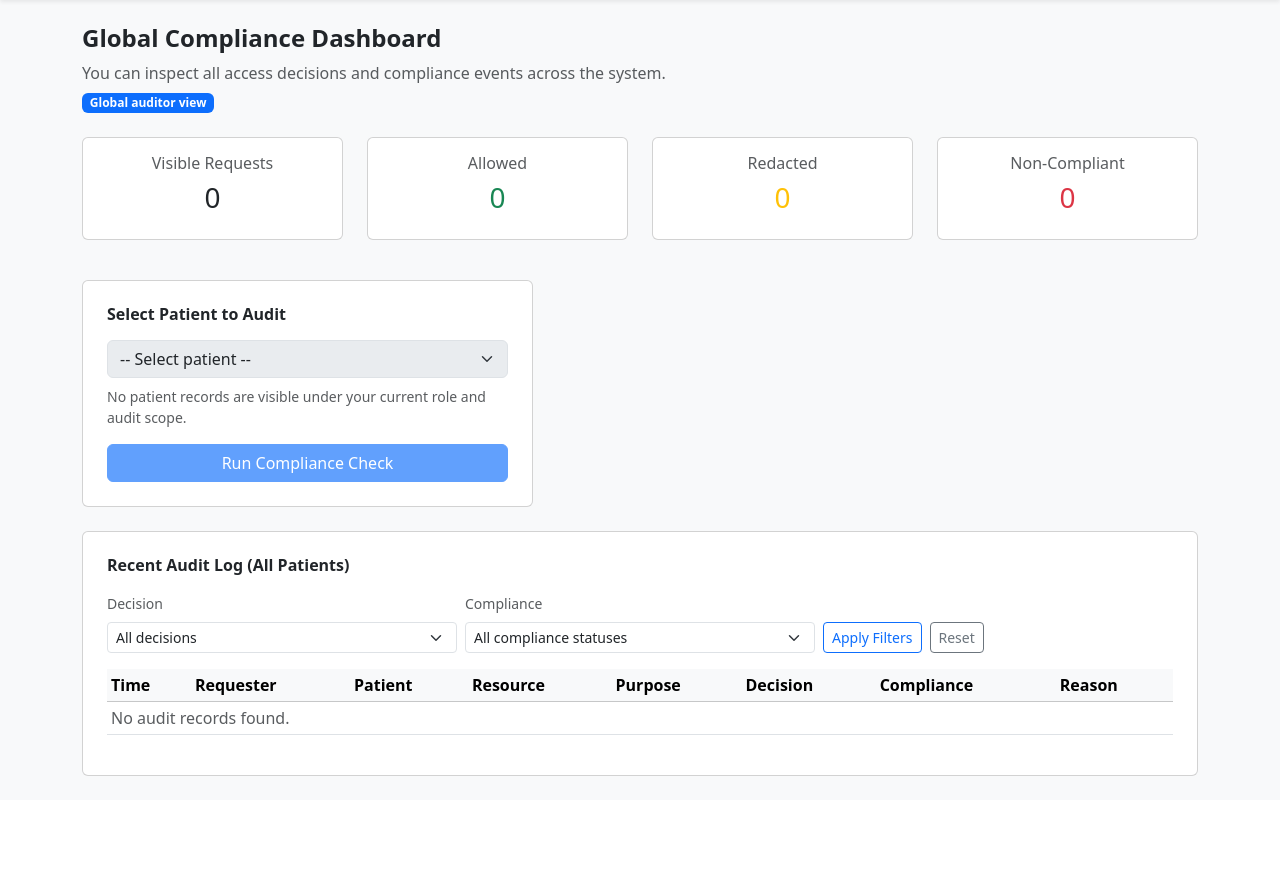
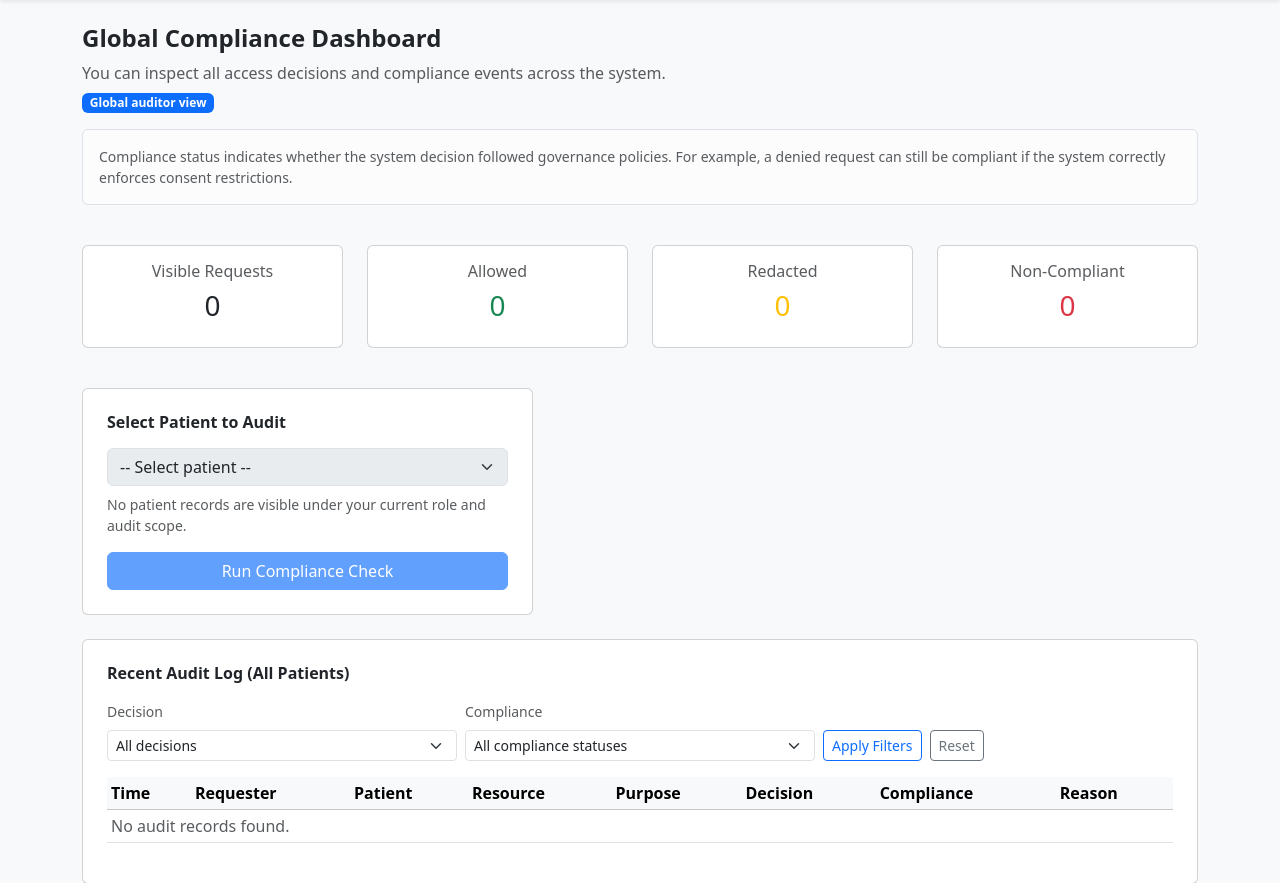
Before and after one commit to vincentNtabaazi/health-records-consent-management-system, a Django app: page /compliance/ in a window 1280 px wide. Shown: the part 97-980 px from the top of the page. Before the commit the page ends 873 px from the top, so only its background shows below. Run offline with Django 5.2, Linux system fonts and the light colour scheme; the visitor is signed in with stand-in values (Sample User, id 1); data comes from the database, SQL or seed files in the repository; data that the repository does not hold is empty.

Commit message:
Clarify compliance status meaning

```diff
--- a/templates/pages/compliance_dashboard.html
+++ b/templates/pages/compliance_dashboard.html
@@ -23,6 +23,10 @@
             {% else %}
                 <span class="badge bg-secondary">Requester-scoped view</span>
             {% endif %}
+            <div class="alert alert-light border mt-3 small text-muted">
+                Compliance status indicates whether the system decision followed governance policies.
+                For example, a denied request can still be compliant if the system correctly enforces consent restrictions.
+            </div>
         </div>
     </div>
 
```
